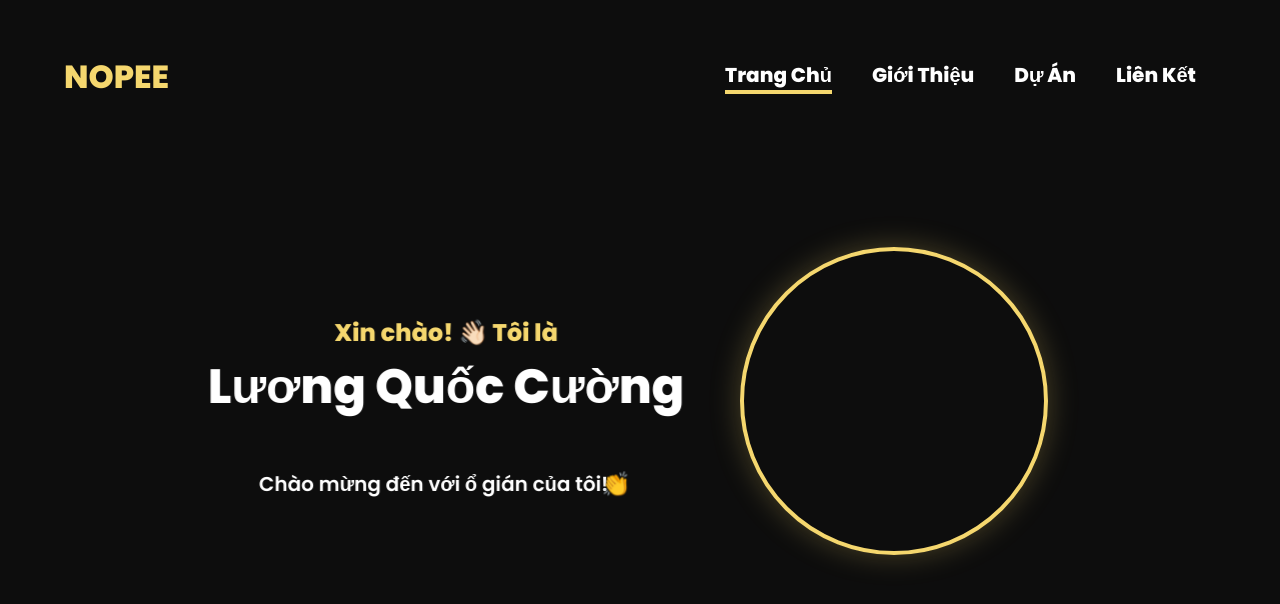
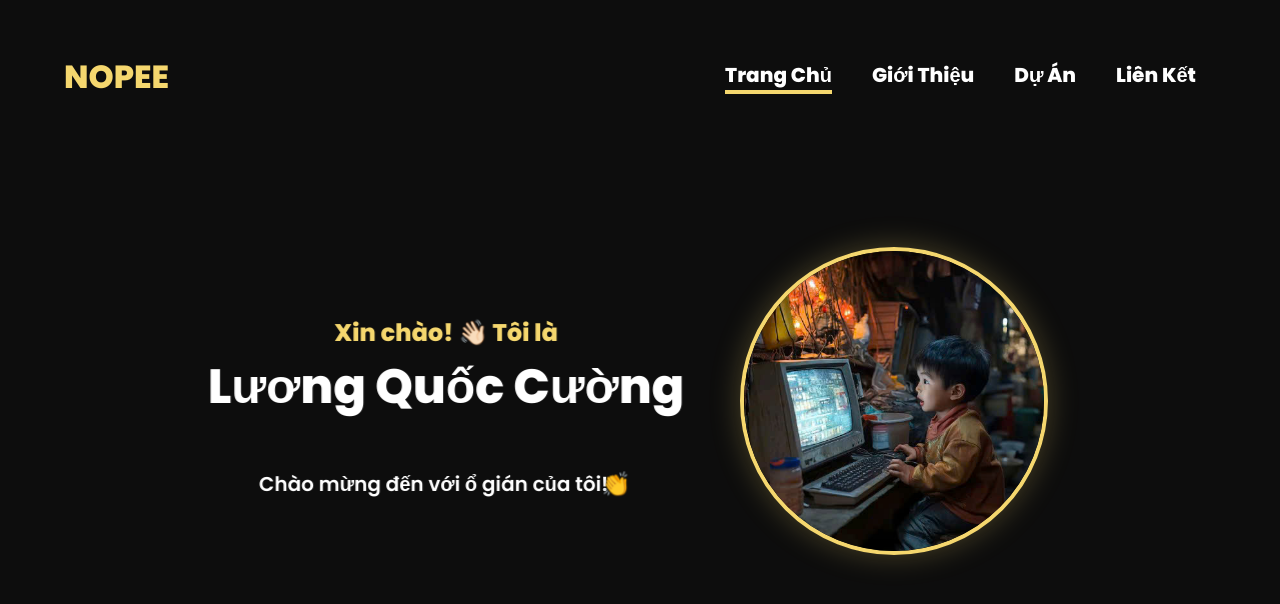
Before and after one commit to nopeelqc/i-mlqc, a plain HTML site: page index.html in a window 1280 px wide. Drawn offline with Linux system fonts and the light colour scheme.

Commit message:
Update index.html

```diff
--- a/index.html
+++ b/index.html
@@ -25,7 +25,7 @@
       <p>Chào mừng đến với ổ gián của tôi!<span class="clap">👏</span></p>
     </div>
     <div class="avatar">
-      <img src="images/avatar.jpg" alt="Avatar" />
+      <img src="z6605840548813_9d58bc3befca09e24a2dc4bbc07da997.jpg" alt="Avatar" />
     </div>
   </div>
 </body>
```
